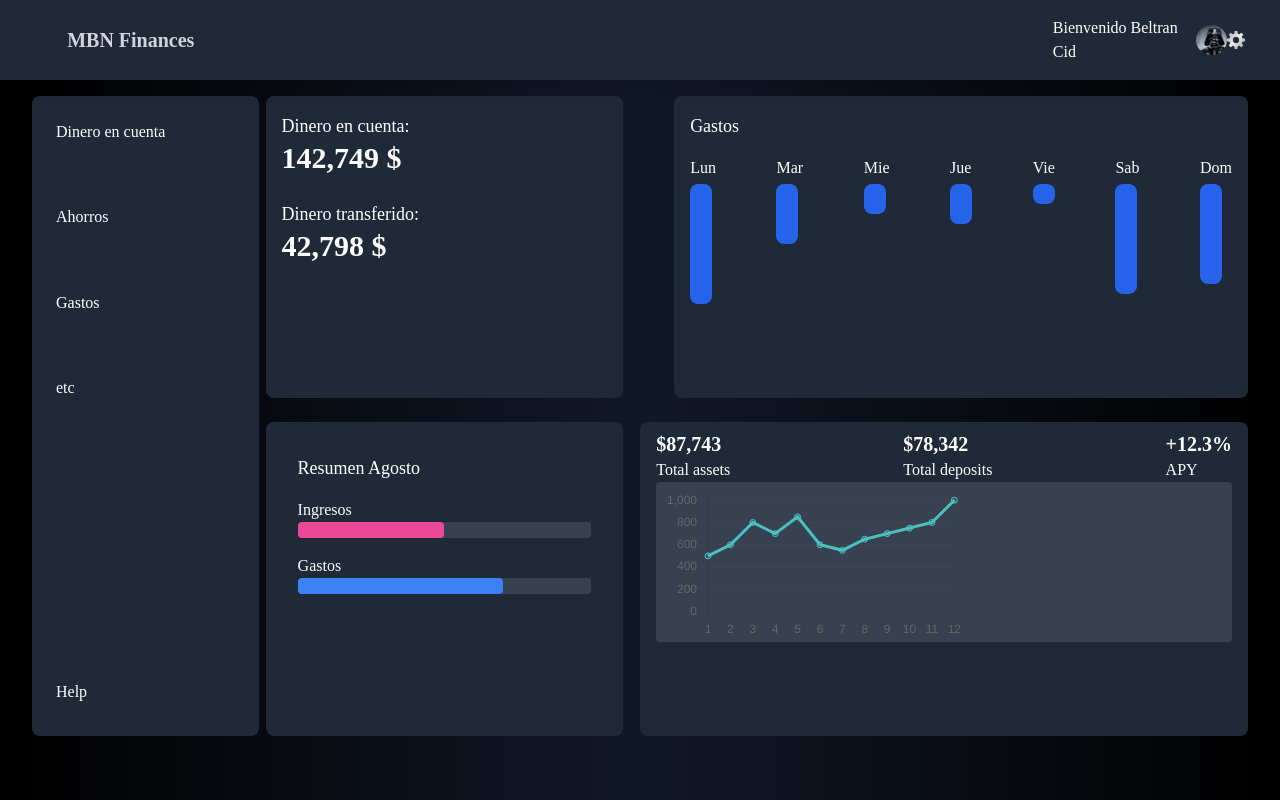
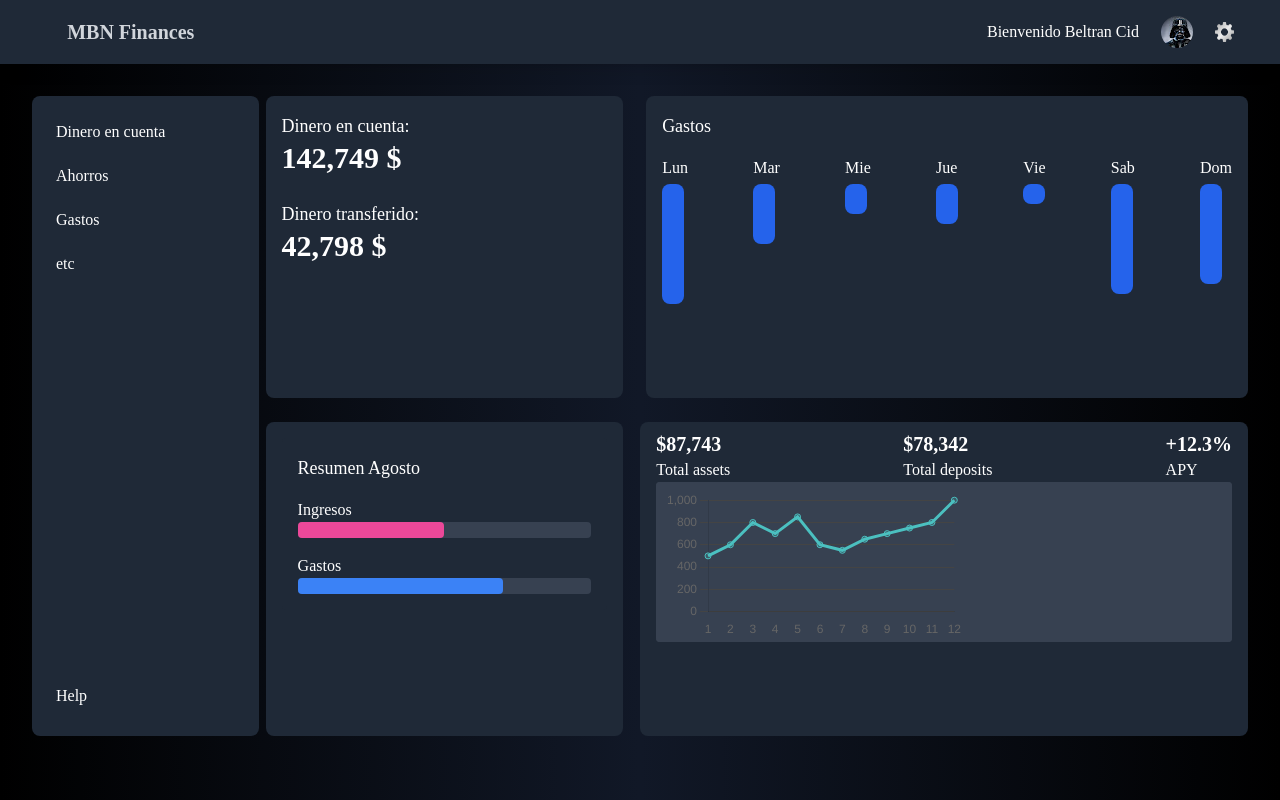
Before and after one commit to Beltru/MBN-Finances-Front-End, a Next.js app in the folder mbn/: page /home in a window 1280 px wide. Built offline with nearby package versions, Linux system fonts and the light colour scheme; a web font is replaced by a local one.

Commit message:
home arreglo

```diff
--- a/mbn/app/home/page.jsx
+++ b/mbn/app/home/page.jsx
@@ -12,16 +12,16 @@ export default function Home() {
       </nav>
       <main className="grid grid-cols-12 gap-[8vw] w-[95vw] h-[80vh]">
         <aside className="col-span-3 space-y-4 flex justify-between flex-col bg-gray-800 rounded-lg p-4">
-          <div className="flex flex-col justify-between h-[50%]">
+          <div className="justify-between h-[50%]">
 
-            <button className="block text-left p-2 hover:bg-gray-600 rounded-lg mb-2 duration-500">Dinero en cuenta</button>
-            <button className="block text-left p-2 hover:bg-gray-600 rounded-lg mb-2 duration-500">Ahorros</button>
-            <button className="block text-left p-2 hover:bg-gray-600 rounded-lg mb-2 duration-500">Gastos</button>
-            <button className="block text-left p-2 hover:bg-gray-600 rounded-lg mb-2 duration-500">etc</button>
+            <button className="block text-left p-2 hover:bg-gray-600 rounded-lg mb-1 duration-500">Dinero en cuenta</button>
+            <button className="block text-left p-2 hover:bg-gray-600 rounded-lg mb-1 duration-500">Ahorros</button>
+            <button className="block text-left p-2 hover:bg-gray-600 rounded-lg mb-1 duration-500">Gastos</button>
+            <button className="block text-left p-2 hover:bg-gray-600 rounded-lg mb-1 duration-500">etc</button>
             </div>
 
           <div>
-            <button className="block text-left p-2 hover:bg-gray-600 rounded-lg mb-2 duration-500">Help</button>
+            <button className="block text-left p-2 hover:bg-gray-600 rounded-lg mb-1 duration-500">Help</button>
           </div>
         </aside>
 
@@ -37,7 +37,7 @@ export default function Home() {
           </div>
 
           {/* Caja de Gastos */}
-          <div className="col-span-8 p-4 border-spacing-1 color bg-gray-800 rounded-lg flex flex-col">
+          <div className="col-span-8 p-4 ml-[-28px] border-spacing-1 color bg-gray-800 rounded-lg flex flex-col">
             <Gastos/>
           </div>
 
--- a/mbn/components/Navbar.jsx
+++ b/mbn/components/Navbar.jsx
@@ -8,7 +8,7 @@ const Navbar = () => {
         </div>
 
         <div className="flex space-x-4">
-            <ul className="flex flex-row justify-around w-[15vw] items-center">
+            <ul className="flex flex-row justify-around w-[21vw] items-center">
               <li>Bienvenido Beltran Cid</li>
               <li><img src="/profile-photo.jpg" alt="" className="rounded-full"/></li>
               <li><img src="settings.png" alt="" className="w-[1.5vw]"/></li>
```
